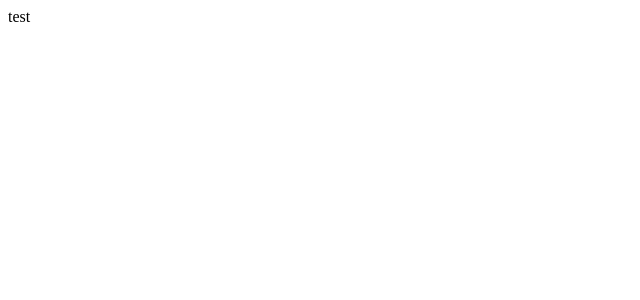
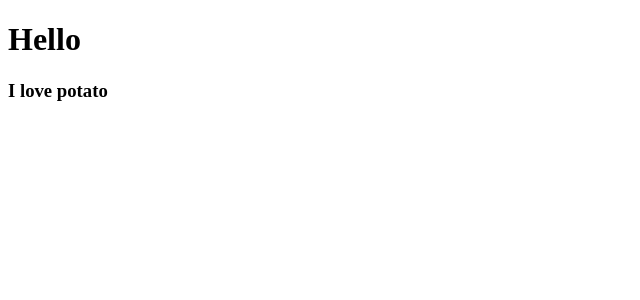
Before and after one commit to choseongho93/nomad, a React (Create React App) app in the folder react_app/: page / in a window 1280 px wide. Shown: the top 300 px of the page, without its empty margins (0-640 px from the left). Built offline with nearby package versions, Linux system fonts and the light colour scheme.

Commit message:
Creating your first React Component

```diff
--- a/react_app/src/App.js
+++ b/react_app/src/App.js
@@ -1,9 +1,11 @@
 import React from "react";
+import Potato from './Potato';
 
 function App() {
   return (
-    <div className="App">
-    test
+    <div>
+      <h1>Hello</h1>
+      <Potato />
     </div>
   );
 }
--- /dev/null
+++ b/react_app/src/Potato.js
@@ -0,0 +1,7 @@
+import React from "react";
+
+function Potato() {
+  return <h3>I love potato</h3>;
+}
+
+export default Potato;
```
